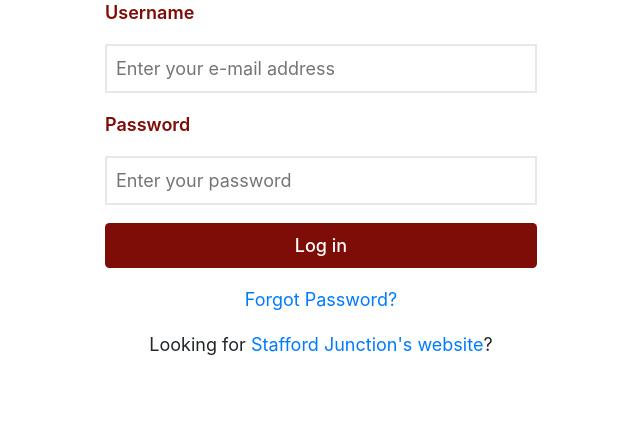
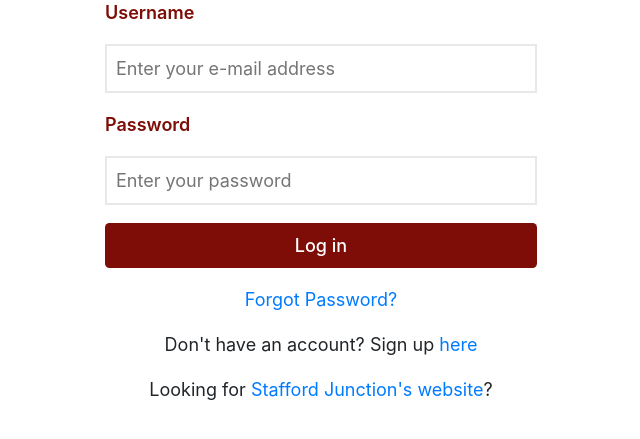
Before and after one commit to natewong1313/stafford-junction, a PHP site: page /login.php in a window 1280 px wide. Shown: the part 260-699 px from the top of the page, without its empty margins (319-959 px from the left). Run offline with PHP 8.4, Linux system fonts and the light colour scheme.

Commit message:
Add link to sign up for an account

```diff
--- a/login.php
+++ b/login.php
@@ -105,6 +105,7 @@
             </form>
             <p></p>
             <p><a href="verifyEmail.php">Forgot Password?</a></p>
+            <p>Don't have an account? Sign up <a href="familyAccount.php">here</a></p>
             <p>Looking for <a href="https://staffordjunction.org/">Stafford Junction's website</a>?</p>
         </main>
     </body>
```
